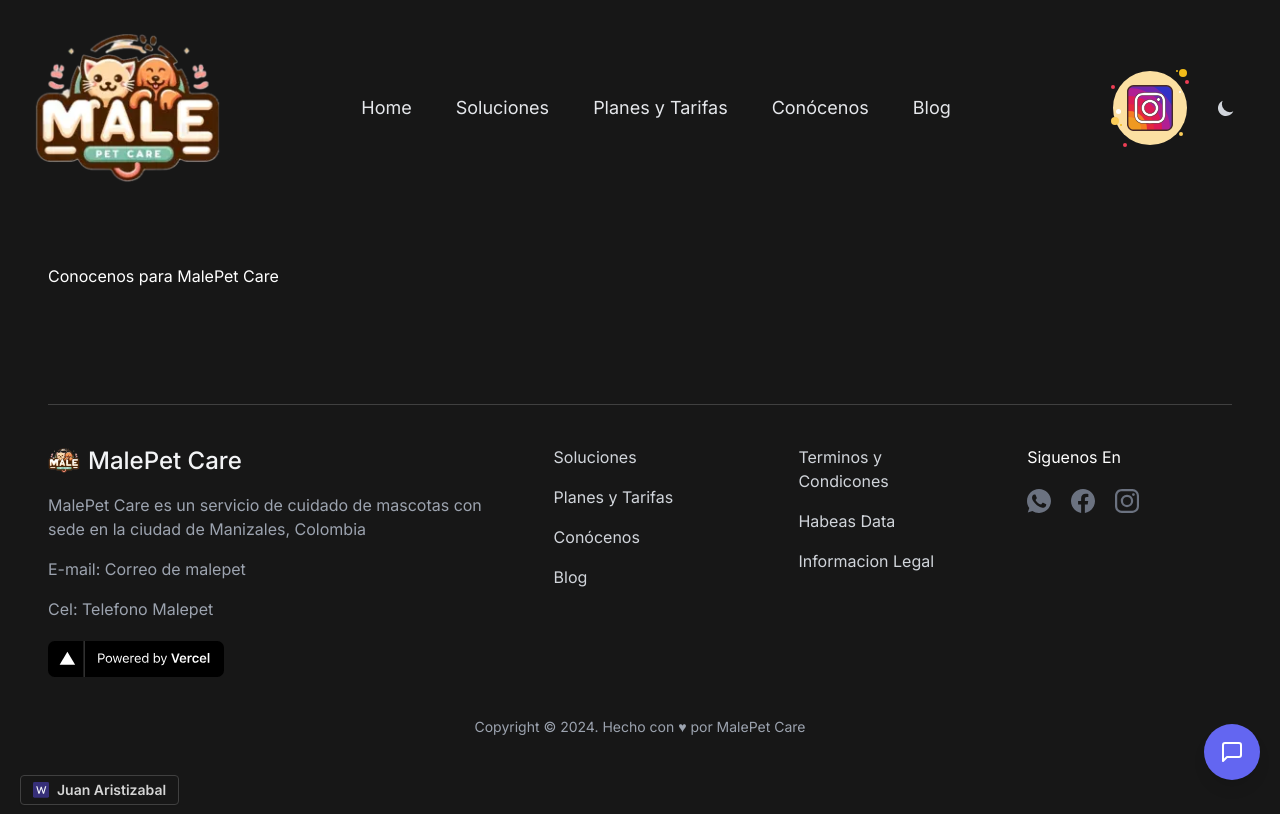
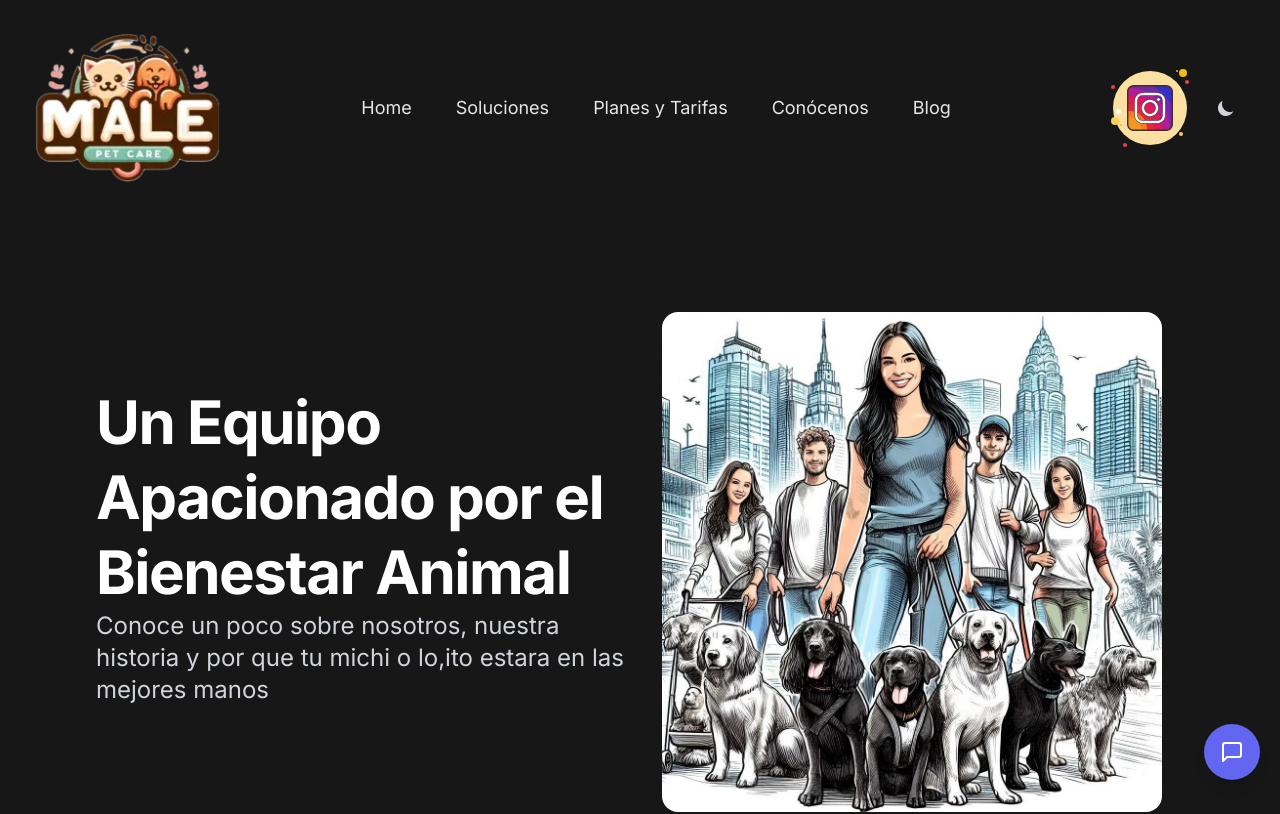
Before and after one commit to spjhon/project-MALE, a Next.js app: page /about in a window 1280 px wide. Shown: the top 814 px of the page. Built offline with nearby package versions, Linux system fonts and the light colour scheme.

Commit message:
se finaliza la estructura, falta el blog

```diff
--- a/src/app/about/page.tsx
+++ b/src/app/about/page.tsx
@@ -1,12 +1,40 @@
 import { Container } from "@/components/Container";
-
+import heroImg from "../../../public/img/heroAbout.webp"
 import { FC } from "react";
+import Image from "next/image";
 
 const AboutPage: FC = function () {
   return (
     <Container>
-      <h1>Conocenos para MalePet Care</h1>
-    </Container>
+    <Container className="flex flex-wrap ">
+        <div className="flex items-center justify-center w-full lg:w-1/2">
+          <div className="max-w-2xl mb-8">
+            <h1 className="pt-10 text-4xl font-bold leading-snug tracking-tight text-gray-800 lg:pt-0 lg:text-4xl lg:leading-tight xl:text-6xl xl:leading-tight dark:text-white">
+              Un Equipo Apacionado por el Bienestar Animal
+            </h1>
+            <p className="text-xl leading-normal text-gray-500 lg:text-xl xl:text-2xl dark:text-gray-300">
+
+              Conoce un poco sobre nosotros, nuestra historia y por que tu michi o lo,ito estara en las mejores manos
+            </p>
+
+
+          </div>
+        </div>
+        <div className="flex items-center justify-center w-full lg:w-1/2">
+          <div className="">
+            <Image
+              src={heroImg}
+              width="500"
+              height="500"
+              className={"transition-transform duration-300 transform hover:scale-105 object-cover rounded-2xl"}
+              alt="Hero Illustration"
+              loading="eager"
+
+            />
+          </div>
+        </div>
+      </Container>
+      </Container>
   );
 };
 
--- a/src/app/pricing/page.tsx
+++ b/src/app/pricing/page.tsx
@@ -10,8 +10,21 @@ const PricingPage: FC = function () {
   return (
     <Container>
 
-      <Container>
-      <h1>Precios para MalePet Care</h1>
+<Container className="flex flex-wrap lg:p-2">
+        <div className="flex items-center justify-center w-full">
+          <div className="mb-8">
+            <h1 className="pt-10 text-4xl font-bold leading-snug tracking-tight text-gray-800 lg:pt-0 lg:text-4xl lg:leading-tight xl:text-6xl xl:leading-tight dark:text-white">
+              Precios que te encantaran
+            </h1>
+            <p className="text-xl leading-normal text-gray-500 lg:text-xl xl:text-2xl dark:text-gray-300">
+
+              Tabla de precios de los servicos ofrecidos por MalePet Care Manizales
+            </p>
+
+
+          </div>
+        </div>
+
       </Container>
 
 
--- a/src/components/Footer.tsx
+++ b/src/components/Footer.tsx
@@ -151,9 +151,9 @@ const Twitter = ({ size = 24 }) => (
     <g
       id="Page-1"
       stroke="none"
-      stroke-width="1"
+      strokeWidth="1"
       fill="none"
-      fill-rule="evenodd"
+      fillRule="evenodd"
     >
       <g
         id="Dribbble-Light-Preview"
--- a/src/components/PricingTable/PricingTable.tsx
+++ b/src/components/PricingTable/PricingTable.tsx
@@ -1,3 +1,4 @@
+import Image from "next/image";
 import React from "react";
 
 interface PricingCardProps {
@@ -36,7 +37,7 @@ const PricingCard: React.FC<PricingCardProps> = ({
       >
         <path
           fill="#0056"
-          fill-opacity="1"
+          fillOpacity="1"
           d="M0,64L30,90.7C60,117,120,171,180,192C240,213,300,203,360,213.3C420,224,480,256,540,234.7C600,213,660,139,720,90.7C780,43,840,21,900,58.7C960,96,1020,192,1080,197.3C1140,203,1200,117,1260,85.3C1320,53,1380,75,1410,85.3L1440,96L1440,0L1410,0C1380,0,1320,0,1260,0C1200,0,1140,0,1080,0C1020,0,960,0,900,0C840,0,780,0,720,0C660,0,600,0,540,0C480,0,420,0,360,0C300,0,240,0,180,0C120,0,60,0,30,0L0,0Z"
         ></path>
       </svg>
@@ -50,8 +51,10 @@ const PricingCard: React.FC<PricingCardProps> = ({
             </div>
             <span className="text-sm text-gray-500">por hora</span>
           </div>
-          <img
+          <Image
             src={iconUrl}
+            width="128"
+              height="200"
             alt="Icon"
             className="max-h-[8rem] h-auto object-contain"
           />
@@ -94,7 +97,7 @@ const PricingCard: React.FC<PricingCardProps> = ({
       >
         <path
           fill="#0056"
-          fill-opacity="1"
+          fillOpacity="1"
           d="M0,64L30,90.7C60,117,120,171,180,192C240,213,300,203,360,213.3C420,224,480,256,540,234.7C600,213,660,139,720,90.7C780,43,840,21,900,58.7C960,96,1020,192,1080,197.3C1140,203,1200,117,1260,85.3C1320,53,1380,75,1410,85.3L1440,96L1440,320L1410,320C1380,320,1320,320,1260,320C1200,320,1140,320,1080,320C1020,320,960,320,900,320C840,320,780,320,720,320C660,320,600,320,540,320C480,320,420,320,360,320C300,320,240,320,180,320C120,320,60,320,30,320L0,320Z"
         ></path>
       </svg>
```
Also changed, not shown: public/img/heroAbout.webp (added).
